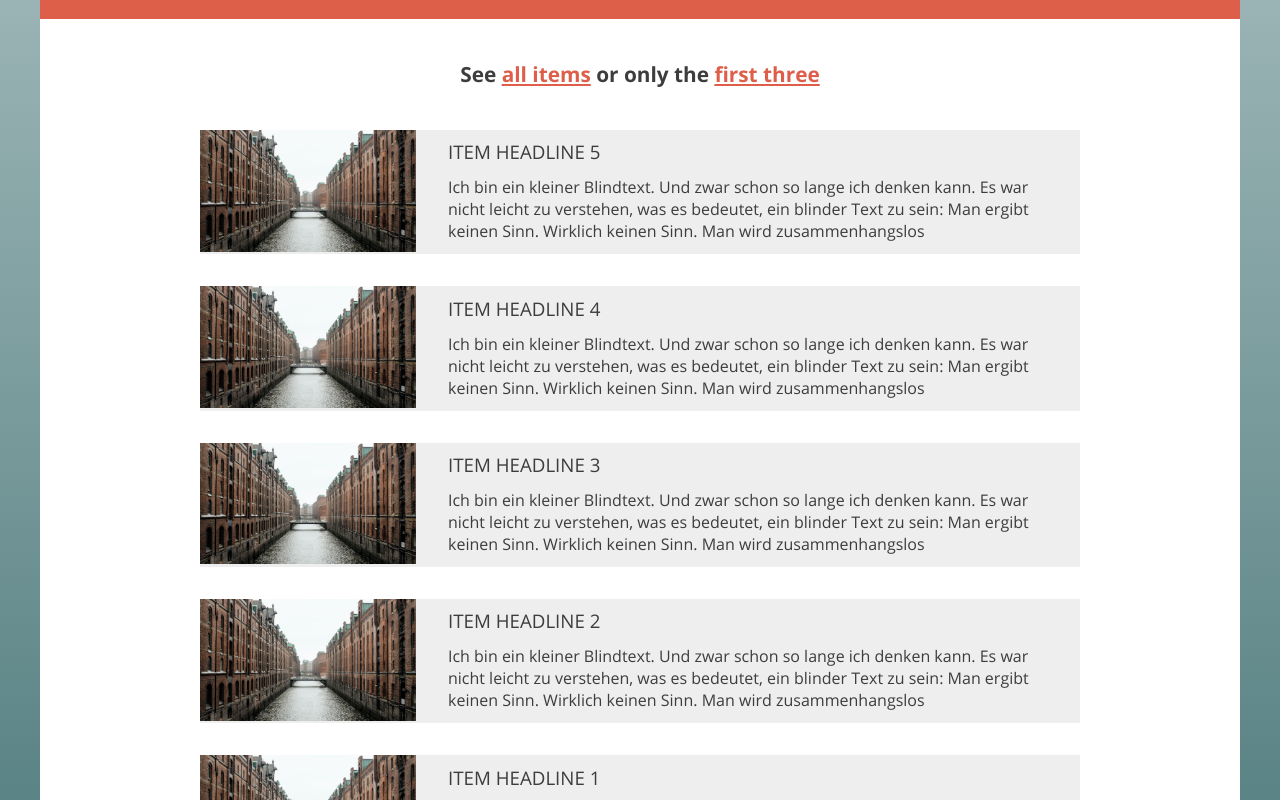
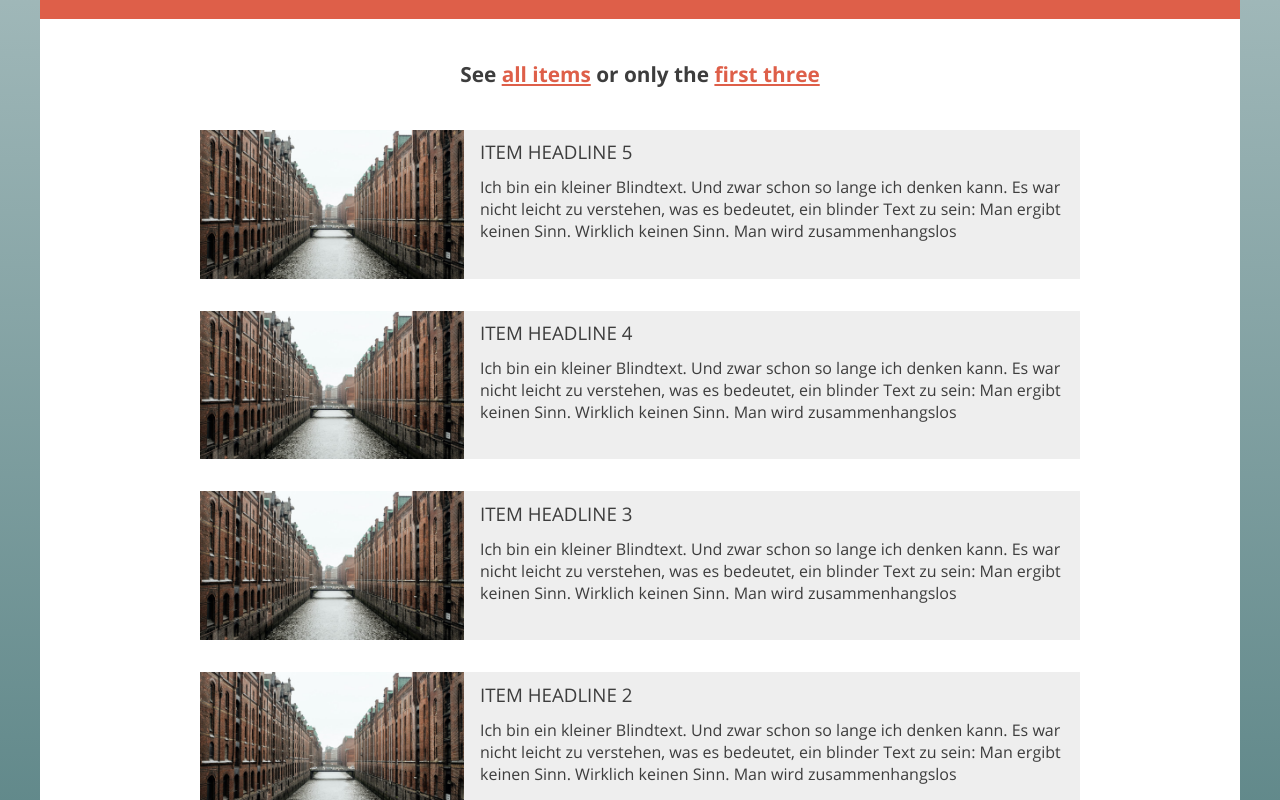
Before and after one commit to tine-krueger/testcase_wp, a React (Create React App) app: page / in a window 1280 px wide. Shown: the part 1260-2060 px from the top of the page. Built offline with nearby package versions, Linux system fonts and the light colour scheme.

Commit message:
using flexbox instead of grid for dynamic elements

```diff
--- a/src/components/ItemCard.js
+++ b/src/components/ItemCard.js
@@ -22,25 +22,29 @@ export default function ItemCard(item) {
 
 const Card = styled.li`
     background: var(--cards);
-    display: grid;
-    gap: 0 1em;
+    display: flex;
+    flex-direction: column;
     margin-bottom: 2em;
 
     img {
         max-width: 100%;
-        height: auto;
+        object-fit: cover;
+
     }
 
     @media (min-width: 768px) {
-        grid-template-columns: 1fr 1fr;
+        flex-direction: row;
+
+        img {
+            max-width: 45%;
+            align-self: flex-start;*/
+        }
     }
 
     @media (min-width: 992px) {
-        grid-template-columns: 2fr 5fr;
-    }
-
-    @media (min-width: 1200px) {
-        grid-template-columns: 1fr 3fr;
+        img {
+            max-width: 30%;
+        }
     }
 `
 const Text = styled.div`
```
Also changed, not shown: 1 other file (tests, documents, lock files or other folders).
